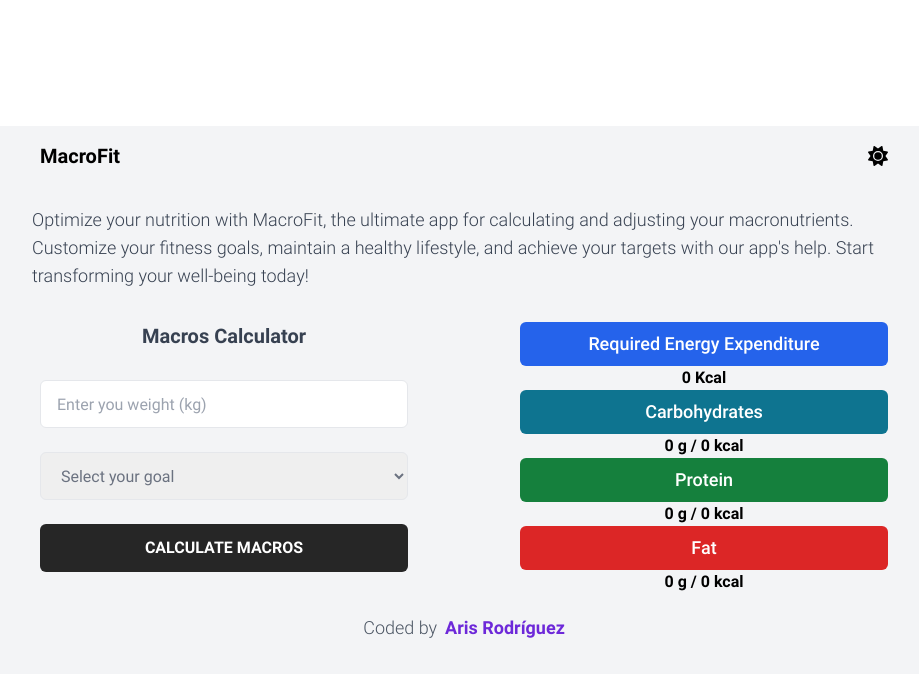
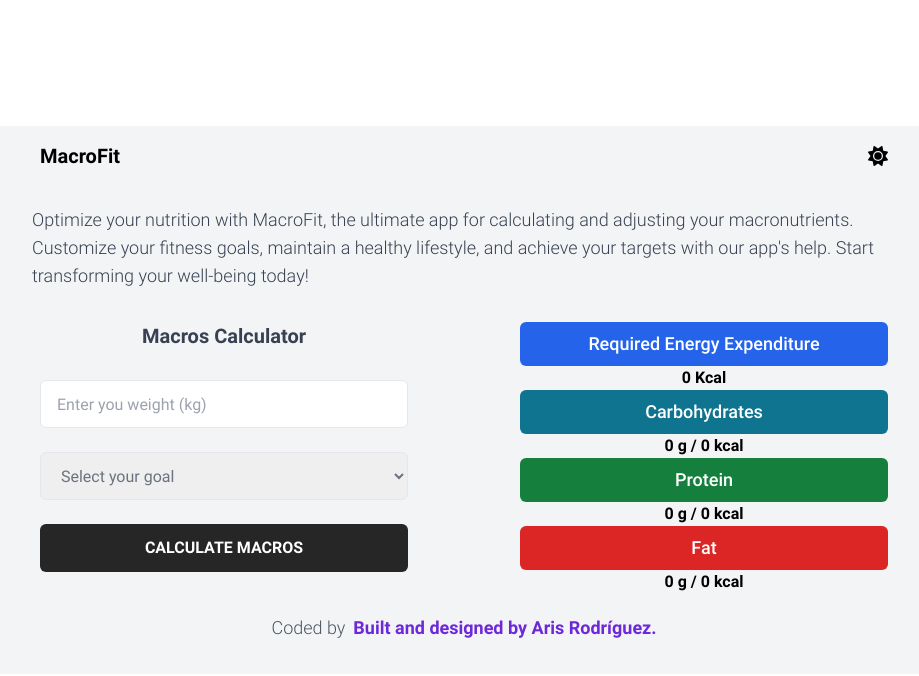
Before and after one commit to arisrodriguez/macrofit, a React (Vite) app: page / in a window 1280 px wide. Shown: the top 676 px of the page, without its empty margins (176-1095 px from the left). Built offline with nearby package versions, Linux system fonts and the light colour scheme.

Commit message:
cambios en el texto del footer

```diff
--- a/src/components/Footer.jsx
+++ b/src/components/Footer.jsx
@@ -14,7 +14,7 @@ export const Footer = () => {
             <p className="font-light text-gray-600 dark:text-neutral-300">Coded by</p>
             <p className="font-bold dark:font-normal text-violet-700 md:dark:text-white relative group">
                 <a target="_blank" rel="noopener noreferrer" href="https://github.com/arisrodriguez" className="relative group">
-                    Aris Rodríguez
+                    Built and designed by Aris Rodríguez.
                     <span className="absolute left-0 bottom-[-2px] h-[2px] w-0 bg-violet-700 transition-all duration-300 group-hover:w-full group-hover:bg-violet-700"></span>
                 </a>
             </p>
```
